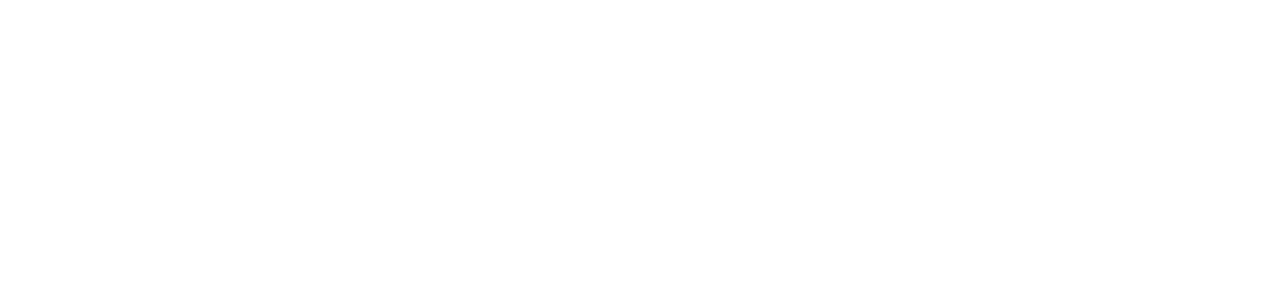
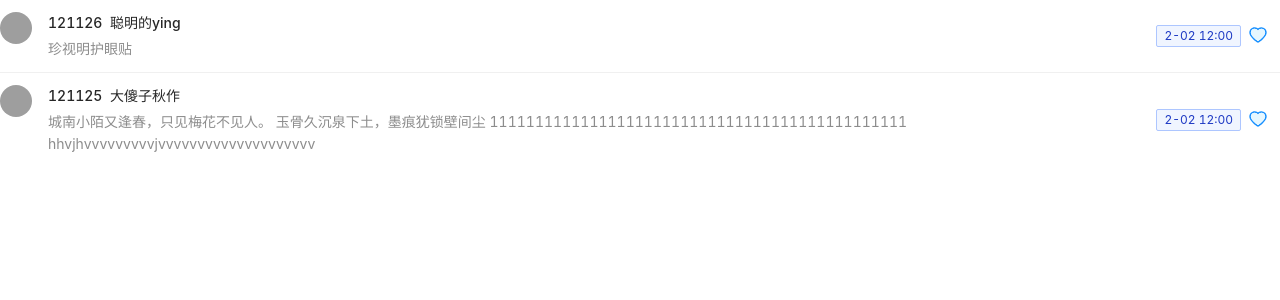
Before and after one commit to lilqz66/bytedace-practice, a React (Create React App) app in the folder toutiao-website/: page /Comment in a window 1280 px wide. Shown: the top 300 px of the page. Built offline with nearby package versions, Linux system fonts and the light colour scheme; grey boxes are pictures that could not be loaded.

Commit message:
feat(新增评论，点赞组件): comment

```diff
--- /dev/null
+++ b/package.json
@@ -0,0 +1,5 @@
+{
+  "dependencies": {
+    "dayjs": "^1.10.4"
+  }
+}
--- a/toutiao-website/src/componets/comment/comment-list.js
+++ b/toutiao-website/src/componets/comment/comment-list.js
@@ -0,0 +1,59 @@
+import { List,Avatar,Space,Tag } from 'antd';
+import React from "react";
+import dayjs from 'dayjs'
+import {  HeartTwoTone } from '@ant-design/icons';
+
+class CommentList extends React.Component {
+  state = {
+    data: [
+      {
+      _id: '60193ef5367aea021c8c2f15',
+      createdAt: '2021-02-02T12:00:53.733Z',
+      newsId: '6018d6acf420eb0237dda180',
+      userId:
+       { _id: '6019396f367aea021c8c2eeb',
+         createdAt: '2021-02-02T11:37:19.353Z',
+         updatedAt: '2021-02-02T11:42:25.661Z',
+         name: '聪明的ying',
+         account: '121126'
+        },
+      words: '珍视明护眼贴'
+    },
+    { _id: '60193ef5367aea021c8c2f17',
+      createdAt: '2021-02-02T12:00:53.905Z',
+      newsId: '6018d6acf420eb0237dda180',
+      userId:
+       { _id: '60193a152d137c021861c850',
+         createdAt: '2021-02-02T11:40:05.077Z',
+         updatedAt: '2021-02-02T11:42:16.444Z',
+         name: '大傻子秋作',
+         account: '121125' },
+      words: '城南小陌又逢春，只见梅花不见人。\n 玉骨久沉泉下土，墨痕犹锁壁间尘 \n 1111111111111111111111111111111111111111111111 \n hhvjhvvvvvvvvvjvvvvvvvvvvvvvvvvvvvv'
+    }
+    ]
+  };
+  render() {
+    return (
+      <>
+      <List
+       style={{ fontSize: '18px' }}
+       dataSource={this.state.data}
+       renderItem={item => (
+      <List.Item size = "large">
+        <List.Item.Meta
+          avatar={<Avatar src="https://zos.alipayobjects.com/rmsportal/ODTLcjxAfvqbxHnVXCYX.png" />}
+          title={<a href="#/">{item.userId.account}&nbsp;&nbsp;{item.userId.name}</a>}
+          description={item.words}
+        />
+         <Tag color="geekblue">{dayjs(item.createdAt).format("M-DD HH:mm")}</Tag>
+         <Space><HeartTwoTone />&nbsp;</Space>
+      </List.Item>
+    )}
+    / >
+      </>
+    );
+  }
+
+}
+
+export default CommentList;
--- a/toutiao-website/src/componets/comment/index.js
+++ b/toutiao-website/src/componets/comment/index.js
@@ -0,0 +1,7 @@
+import CommentList from './comment-list'
+import likes from './likes'
+
+export{
+  CommentList,
+  likes
+}
--- a/toutiao-website/src/componets/offline-article-list.js
+++ b/toutiao-website/src/componets/offline-article-list.js
@@ -1,4 +1,4 @@
-import { Button, Table, Space } from 'antd';
+import { Table, Space } from 'antd';
 import ArticleAddModal from "./article-add-modal";
 
 function OfflineArticleList() {
--- a/toutiao-website/src/index.js
+++ b/toutiao-website/src/index.js
@@ -6,6 +6,9 @@
 import OfflineArticleList from './componets/offline-article-list';
 import OnlineArticleList from './componets/online-article-list';
 import ArticleDetail from './componets/article-detail';
+import { CommentList } from './componets/comment';
+
+
 import 'antd/dist/antd.css'
 
 
@@ -15,6 +18,7 @@
     <Route path='/' exact component={OnlineArticleList}></Route>
     <Route path='/OfflineArticleList' exact component={OfflineArticleList}></Route>
     <Route path='/ArticleDetail' exact component={ArticleDetail}></Route>
+    <Route path='/Comment' exact component={CommentList}></Route>
   </div>
   </BrowserRouter>,
   document.getElementById('root')
```
Also changed, not shown: toutiao-website/src/componets/comment/likes.js (added), 1 other file (tests, documents, lock files or other folders).
